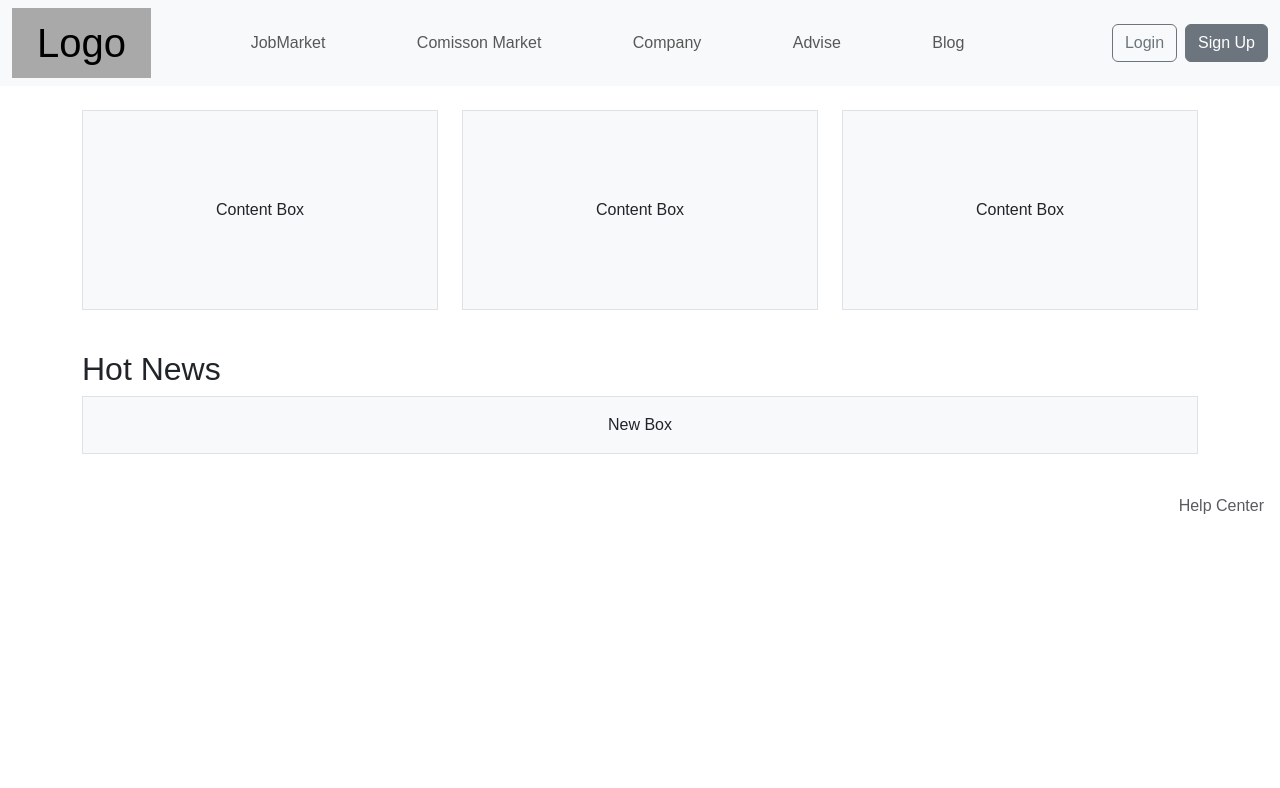
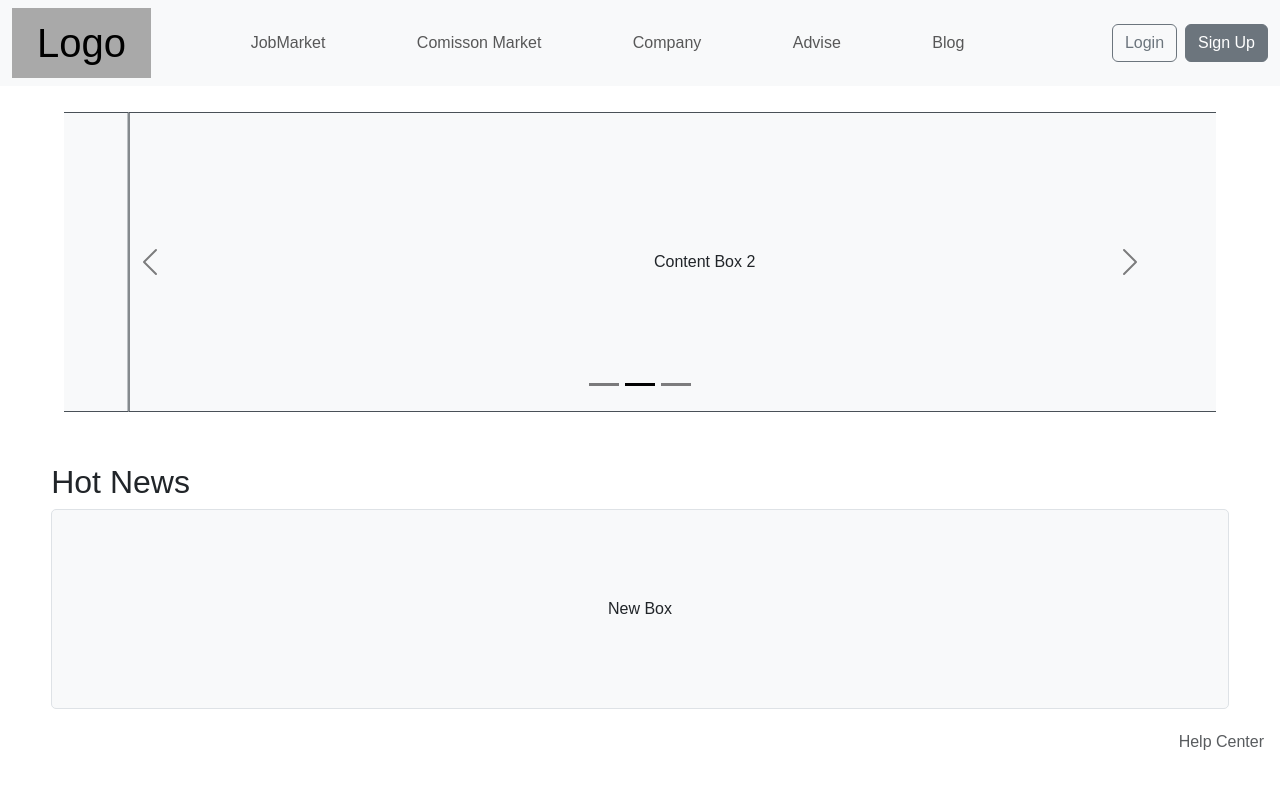
Before and after one commit to vtvinh24/job-market, a React (Create React App) app: page / in a window 1280 px wide. Shown: the top 788 px of the page. Built offline with nearby package versions, Linux system fonts and the light colour scheme.

Commit message:
Update HomeScreen For Guest

```diff
--- a/package.json
+++ b/package.json
@@ -8,7 +8,9 @@
     "@testing-library/user-event": "^13.5.0",
     "bootstrap": "^5.3.3",
     "react": "^18.3.1",
+    "react-bootstrap": "^2.10.2",
     "react-dom": "^18.3.1",
+    "react-router-dom": "^6.23.1",
     "react-scripts": "5.0.1",
     "web-vitals": "^2.1.4"
   },
--- a/src/App.js
+++ b/src/App.js
@@ -1,11 +1,39 @@
 import React from 'react';
 import './App.css';
 import HomeGuest from './HomeScreen/HomeGuest.js';
+import Test from './Test.js';
+import {
+  BrowserRouter as Router,
+  Routes,
+  Route,
+  Navigate,
+} from "react-router-dom";
+
 function App() {
   return (
-    <div className="App">
-      <HomeGuest />
-    </div>
+    <>
+      <Router>
+        <Routes>
+            <Route
+              exact
+              path="/"
+              element={<HomeGuest />}
+            />
+            <Route
+              path="/Test"
+              element={<Test />}
+              />
+            <Route
+              path="*"
+              element={<Navigate to="/" />}
+            />
+        </Routes>
+      </Router>
+    </>
+    // <div className="App">
+    //   <HomeGuest />
+
+    // </div>
 );
 }
 
--- a/src/HomeScreen/Home.css
+++ b/src/HomeScreen/Home.css
@@ -55,9 +55,29 @@
   }
   .content-boxs{
     display: flex;
-    height: 200px;
+    height: 300px;
     width: 100%;
     justify-content: center;
     justify-items: center;
     align-items: center;
   }
+.carousel-container{
+  display: flex;
+  justify-content: center;
+  width: 100%;
+  margin-top: 2%;
+}
+.Carousel{
+  width: 90%;
+}
+.hot-news{
+  margin: 4%;
+  height: 200px;
+}
+.new-box{
+  display: flex;
+  /* width: 100%; */
+  height: 200px;
+  justify-content: center;
+  align-items: center;
+}
--- a/src/HomeScreen/HomeGuest.js
+++ b/src/HomeScreen/HomeGuest.js
@@ -1,6 +1,7 @@
 import React from 'react'
 import './Home.css'
 import 'bootstrap/dist/css/bootstrap.min.css';
+import Carousel from 'react-bootstrap/Carousel';
 
 function HomeGuest() {
     return (
@@ -44,7 +45,23 @@ function HomeGuest() {
               </div>
             </div>
           </header>
-          <main className="container my-4">
+          <div className='carousel-container'>
+          <Carousel data-bs-theme="dark" className='Carousel' >
+            <Carousel.Item>
+            <div className="p-3 border bg-light text-center content-boxs">Content Box 1</div>
+
+            </Carousel.Item>
+            <Carousel.Item>
+            <div className="p-3 border bg-light text-center content-boxs">Content Box 2</div>
+
+            </Carousel.Item>
+            <Carousel.Item>
+            <div className="p-3 border bg-light text-center content-boxs">Content Box 3</div>
+
+            </Carousel.Item>
+          </Carousel>
+          </div>
+          {/* <main className="container my-4">
             <div className="row">
               <div className="col-md-4 mb-3 content-boxs">
                 <div className="p-3 border bg-light text-center content-boxs">Content Box</div>
@@ -60,7 +77,14 @@ function HomeGuest() {
               <h2>Hot News</h2>
               <div className="p-3 border bg-light text-center">New Box</div>
             </div>
-          </main>
+          </main> */}
+          <div  className='hot-news'>
+            <div className="mt-4">
+            <h2>Hot News</h2>
+            <div className="p-3 border bg-light text-center new-box">New Box</div>
+        </div>
+
+          </div>
           <footer className="text-end p-3">
             <div className="text-muted">Help Center</div>
           </footer>
--- /dev/null
+++ b/src/Test.js
@@ -0,0 +1,9 @@
+import React from 'react'
+
+function Test() {
+  return (
+    <div>Test</div>
+  )
+}
+
+export default Test
```
Also changed, not shown: src/HomeScreen/HomeComponents/Header.js (added, +9 -0 lines), 1 other file (tests, documents, lock files or other folders).
